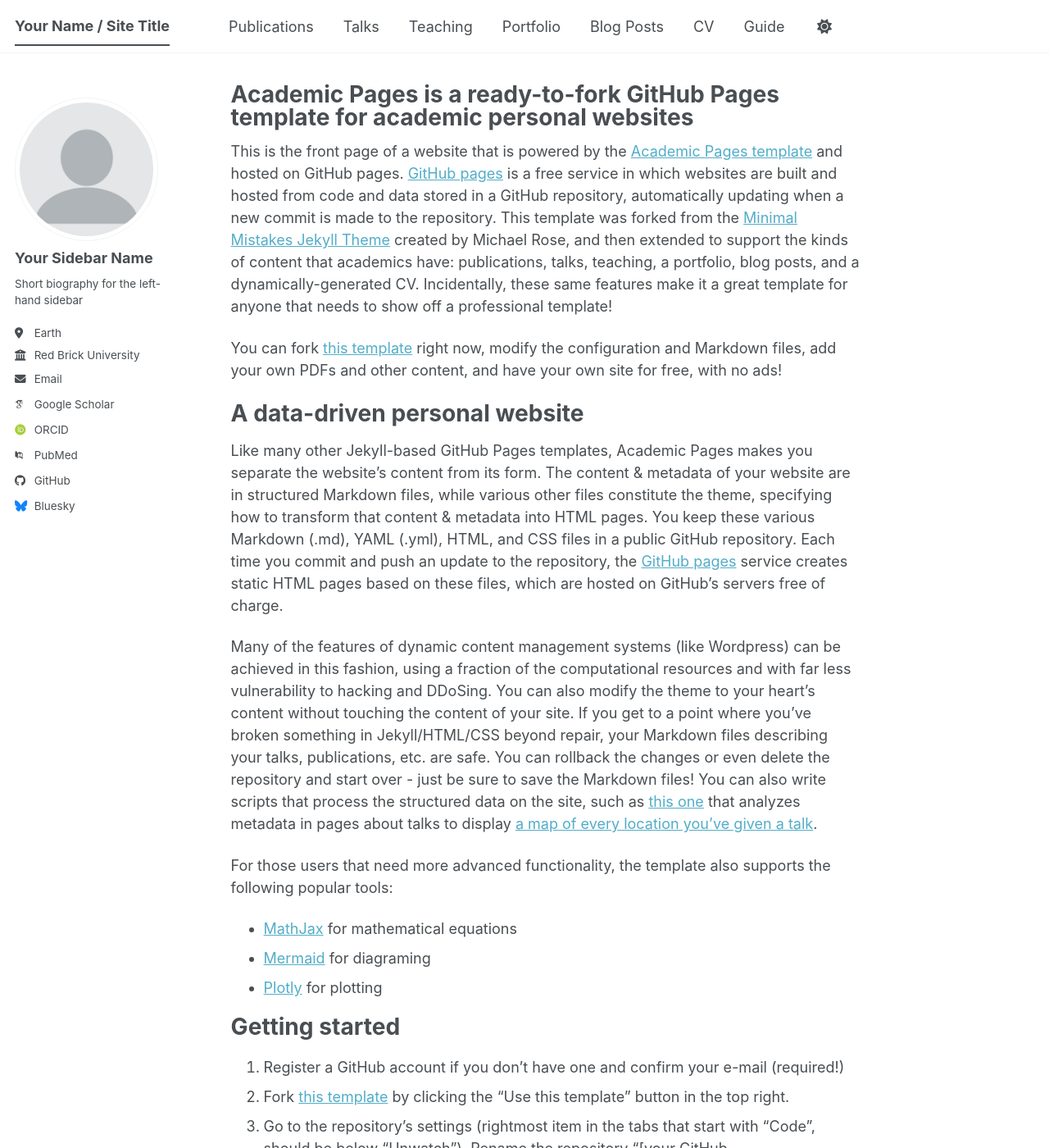
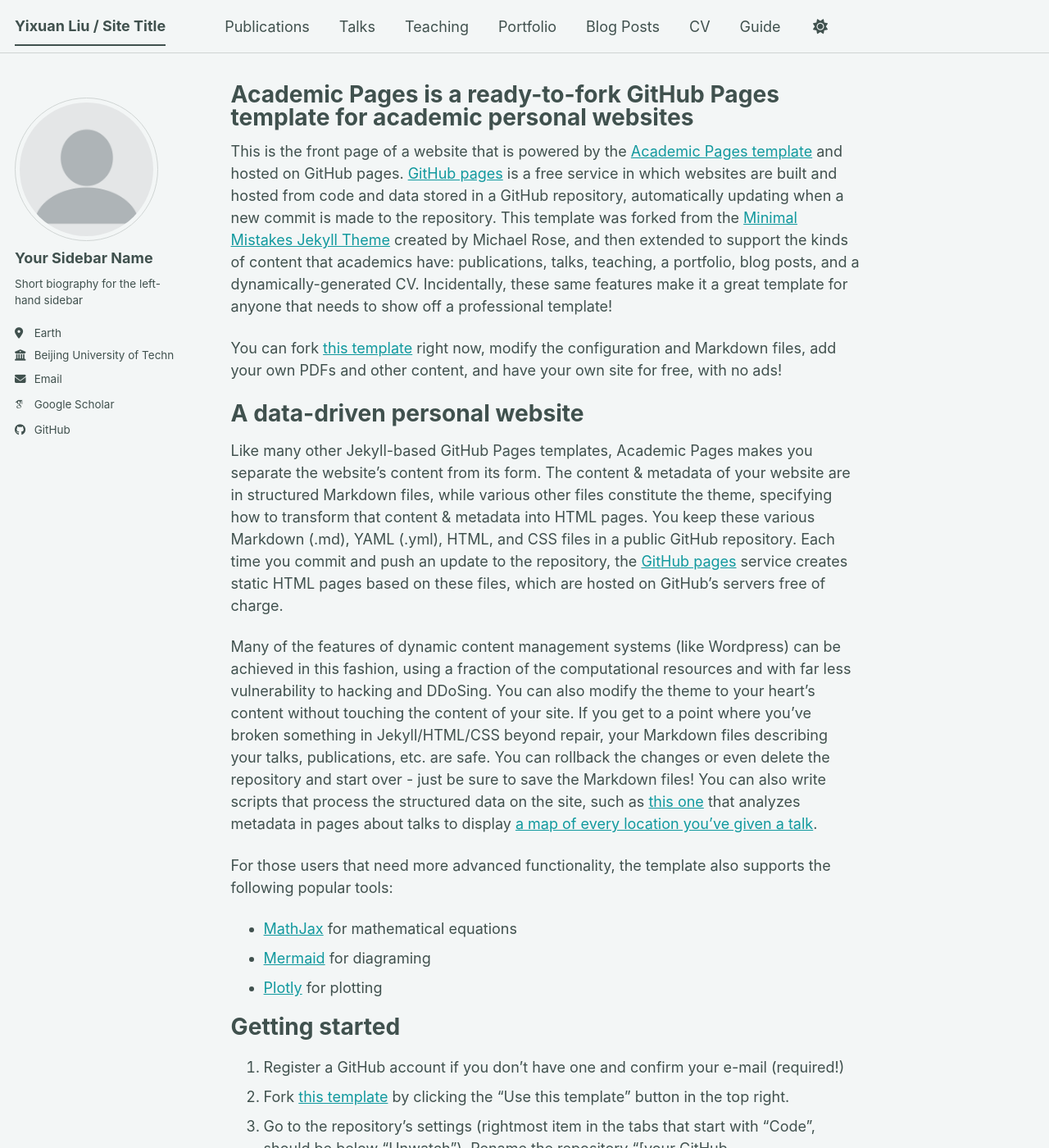
Before and after one commit to yixuanLL/yixuan.github.io, a Jekyll site: the page built from _pages/about.md, in a window 1280 px wide and 1400 px high. Shown: the whole window at 82% size. Built offline with Jekyll 4.4.1, drawn with Linux system fonts in a browser that asks for light colours; some web fonts are replaced; a script bundle is joined from its source files by our own code; library files that are not in the unit come from our copies; some of the changed text lies outside the part shown.

Commit message:
Modify site configuration with new user details
Updated personal information and social media links.

```diff
--- a/_config.yml
+++ b/_config.yml
@@ -8,11 +8,11 @@
 
 # Basic Site Settings
 locale                   : "en-US"
-site_theme               : "default" # The available themes options are "default", "air", "sunrise", "mint", "dirt" and "contrast"
-title                    : "Your Name / Site Title"
+site_theme               : "mint" # The available themes options are "default", "air", "sunrise", "mint", "dirt" and "contrast"
+title                    : "Yixuan Liu / Site Title"
 title_separator          : "-"
-name                     : &name "Your Name"
-description              : &description "Your Name's academic portfolio"   # Update this with a general description of your site, this is the default if not overridden by a page
+name                     : &name "Yixuan Liu"
+description              : &description "Researcher in Differential Privacy, Federated Learning, and Data Privacy."   # Update this with a general description of your site, this is the default if not overridden by a page
 url                      : https://academicpages.github.io # The base hostname & protocol for your site e.g. "https://[your GitHub username].github.io",
                                                            # or if you already have some other page hosted on Github then use "https://[your GitHub username].github.io/[Your Repo Name]"
 baseurl                  : "" # the subpath of your site, e.g. "/blog"
@@ -28,20 +28,20 @@ author:
   pronouns         : # example: "she/her"
   bio              : "Short biography for the left-hand sidebar"
   location         : "Earth"
-  employer         : "Red Brick University"
+  employer         : "Beijing University of Technology"
   uri              : # URL
-  email            : "none@example.org"
+  email            : "liuyx@bjut.edu.cn"
 
   # Academic websites
   academia         : # URL
   arxiv            : # URL - Update with the correct link to your profile
-  googlescholar    : "https://scholar.google.com/citations?user=PS_CX0AAAAAJ"
+  googlescholar    : "https://scholar.google.com/citations?user=Kbzl2aUAAAAJ&hl=zh-CN&inst=15365353816232672843"
   inspire-hep      : # URL
   impactstory      : # URL
-  orcid            : "https://orcid.org/yourorcidurl"
+  orcid            : # "https://orcid.org/yourorcidurl"
   semantic         : # URL
   ssrn             : # URL
-  pubmed           : "https://www.ncbi.nlm.nih.gov/pubmed/?term=john+snow"
+  pubmed           : # "https://www.ncbi.nlm.nih.gov/pubmed/?term=john+snow"
   researchgate     : # URL
   scopus           : # URL
   zotero           : # URL
@@ -57,7 +57,7 @@ author:
 
   # Social media
   artstation       : # Username
-  bluesky          : "bsky.app" # Replace this with you Bluesky username
+  bluesky          : # "bsky.app" # Replace this with you Bluesky username
   facebook         : # Username
   flickr           : # Username
   foursquare       : # Username
```
